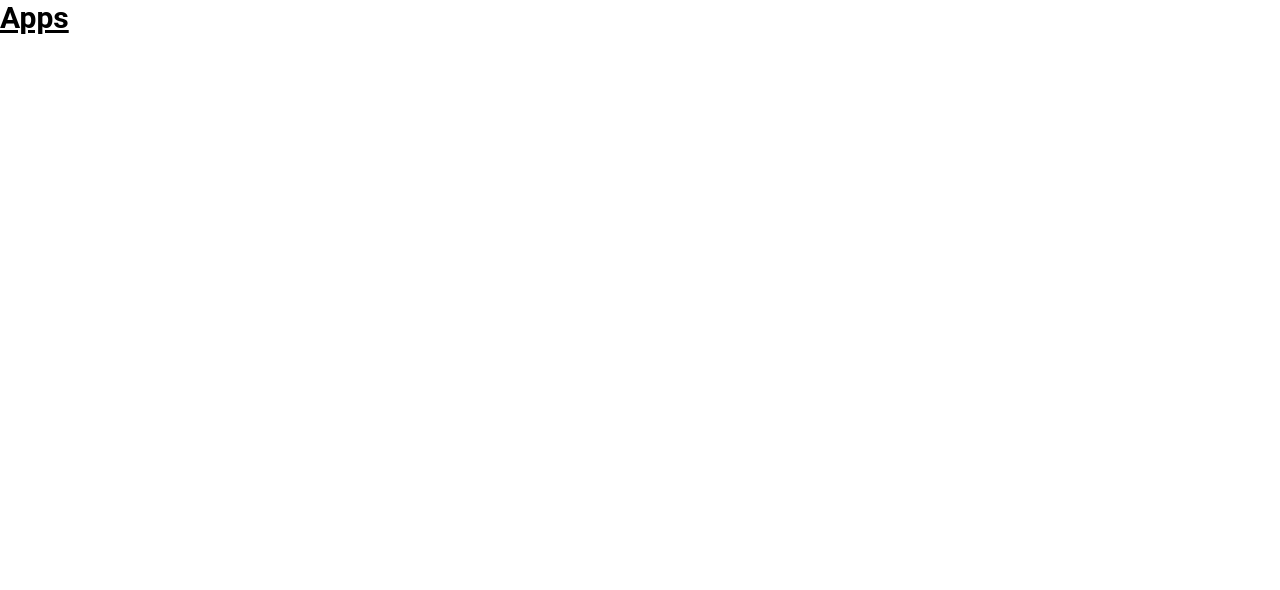
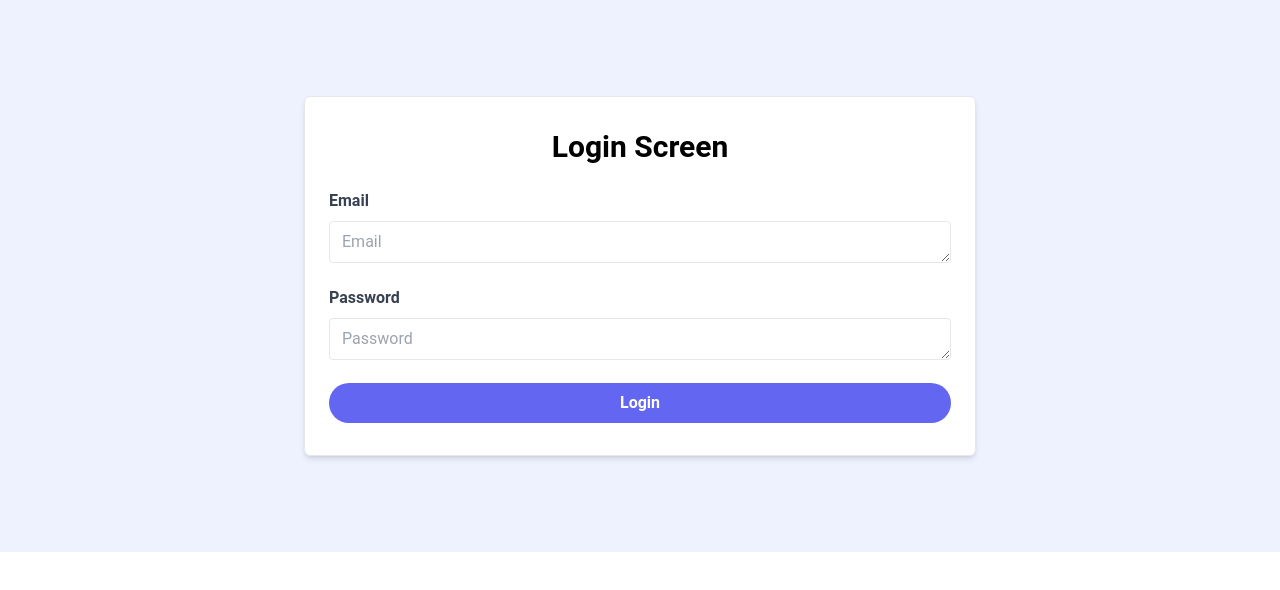
Before and after one commit to Nosver/CafeManagement, a React (Vite) app in the folder frontend/: page / in a window 1280 px wide. Shown: the top 590 px of the page. Built offline with nearby package versions, Linux system fonts and the light colour scheme.

Commit message:
Login Screen is created and router is set.
.

```diff
--- a/frontend/package.json
+++ b/frontend/package.json
@@ -11,7 +11,8 @@
   },
   "dependencies": {
     "react": "^18.2.0",
-    "react-dom": "^18.2.0"
+    "react-dom": "^18.2.0",
+    "react-router-dom": "^6.22.3"
   },
   "devDependencies": {
     "@types/react": "^18.2.66",
--- a/frontend/src/App.jsx
+++ b/frontend/src/App.jsx
@@ -1,16 +1,26 @@
 import React from 'react'
+import {
+Route,
+createBrowserRouter,
+createRoutesFromElements,
+RouterProvider
+} from 'react-router-dom'
 import MenuItem from './components/MenuItem';
+import LoginPage from './pages/LoginPage';
+import HomePage from './pages/HomePage';
+import MainLayout from './layouts/MainLayout';
+
+const router = createBrowserRouter(
+  createRoutesFromElements(
+    <Route path='/' element = {<MainLayout/>}>
+      <Route index element = {<LoginPage/>} />
+      <Route path='/HomePage' element = {<HomePage/>} />
+    </Route>
+  )
+)
 
 const App = () => {
-  return (<>
-  <div className='text-3xl font-bold underline'>
-      Apps
-      <MenuItem></MenuItem>
-    </div>
-
-  </>
-
-  )
+  return <RouterProvider router = {router} />
 }
 
 export default App;
--- /dev/null
+++ b/frontend/src/layouts/MainLayout.jsx
@@ -0,0 +1,13 @@
+import React from 'react'
+import {Outlet} from 'react-router-dom'
+
+
+const MainLayout = () => {
+  return (
+    <>
+      <Outlet/>
+    </>
+  )
+}
+
+export default MainLayout
--- /dev/null
+++ b/frontend/src/pages/HomePage.jsx
@@ -0,0 +1,11 @@
+import React from 'react'
+
+const HomePage = () => {
+  return (
+    <div>
+      <h1>Welcome</h1>
+    </div>
+  )
+}
+
+export default HomePage
--- /dev/null
+++ b/frontend/src/pages/LoginPage.jsx
@@ -0,0 +1,85 @@
+import React from 'react'
+import { useState } from 'react';
+import { useNavigate } from 'react-router-dom';
+
+const LoginPage = () => {
+
+    const [email, setEmail] = useState('');
+    const [password, setPassword] = useState('');
+
+    const navigate = useNavigate();
+
+    const loginButtonClicked = (event) => {
+        event.preventDefault();
+
+        if(email == "dogu@mail.com" && password == '1234'){
+            return navigate('/homepage')
+        }
+    }
+
+
+
+  return (
+    <section className='bg-indigo-50'>
+      <div className='container m-auto max-w-2xl py-24'>
+        <div className='bg-white px-6 py-8 mb-4 shadow-md rounded-md border m-4 md:m-0'>
+          <form onSubmit={loginButtonClicked}>
+
+            <h2 className='text-3xl text-center font-semibold mb-6'>Login Screen</h2>
+
+            <div className='mb-4'>
+              <label
+                htmlFor='email'
+                className='block text-gray-700 font-bold mb-2'
+              >
+                Email
+              </label>
+              <textarea
+                id='email'
+                name='email'
+                className='border rounded w-full py-2 px-3'
+                rows='1'
+                placeholder='Email'
+                value={email}
+                onChange={(event) => setEmail(event.target.value)}
+              ></textarea>
+            </div>
+
+            <div className='mb-4'>
+              <label
+                htmlFor='password'
+                className='block text-gray-700 font-bold mb-2'
+              >
+                Password
+              </label>
+              <textarea
+                id='password'
+                name='password'
+                className='border rounded w-full py-2 px-3'
+                rows='1'
+                placeholder='Password'
+                value={password}
+                onChange={(event) => setPassword(event.target.value)}
+              ></textarea>
+            </div>
+
+
+            <div>
+              <button
+                className='bg-indigo-500 hover:bg-indigo-600 text-white font-bold py-2 px-4 rounded-full w-full focus:outline-none focus:shadow-outline'
+                type='submit'
+              >
+                Login
+              </button>
+            </div>
+
+          </form>
+        </div>
+      </div>
+    </section>
+  )
+
+
+}
+
+export default LoginPage
```
Also changed, not shown: 1 other file (tests, documents, lock files or other folders).
